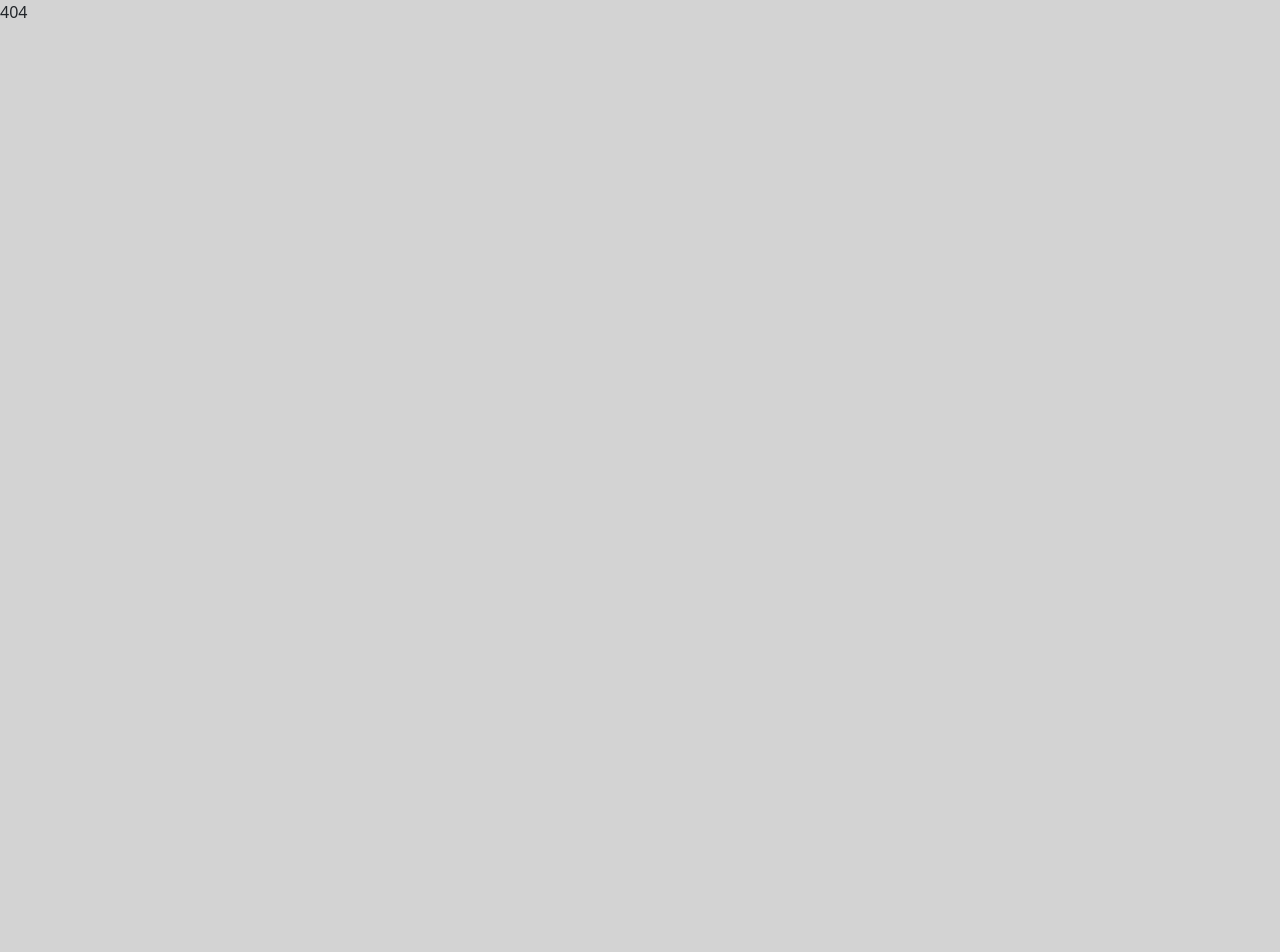
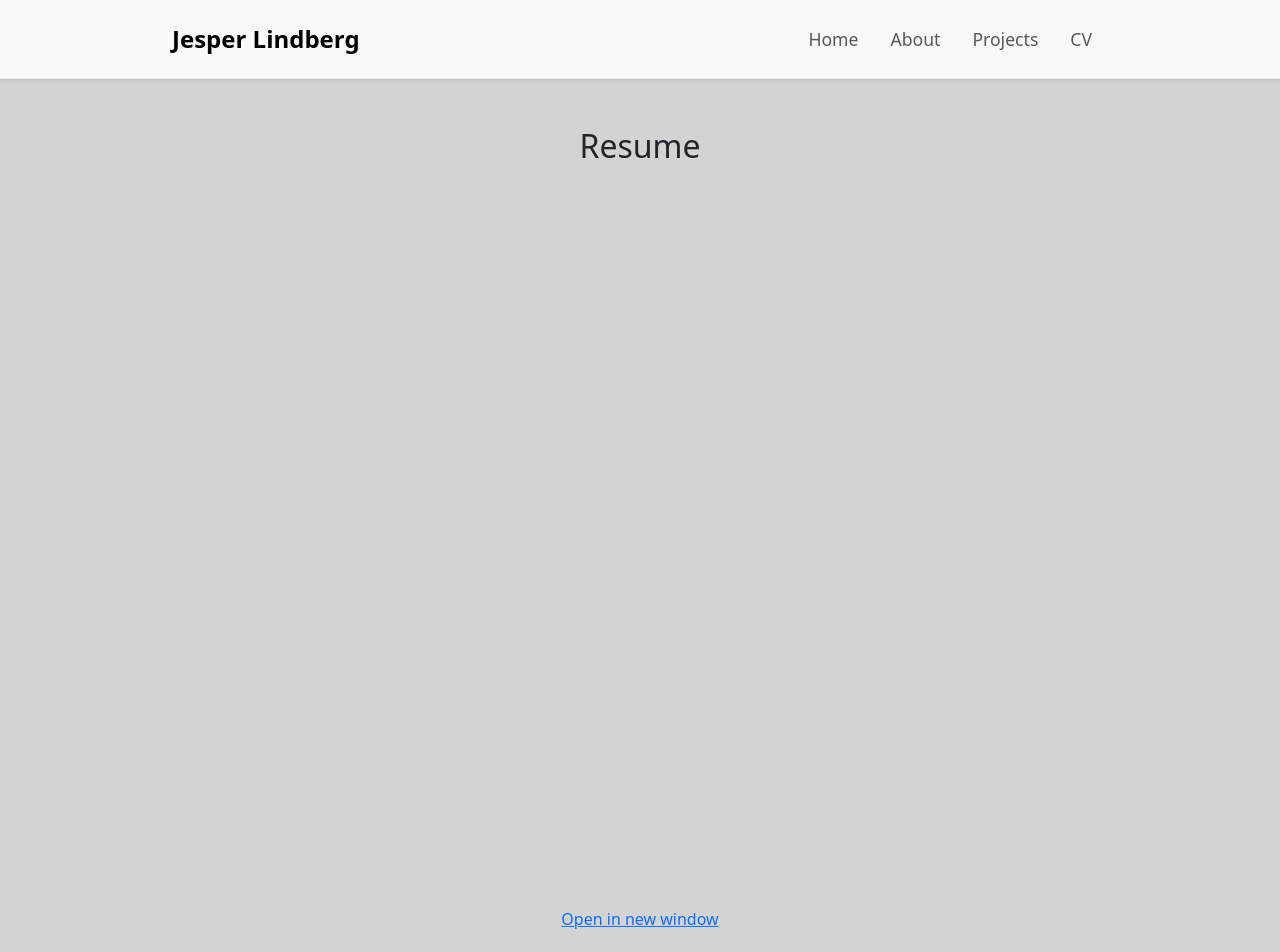
Before and after one commit to Jillypuff/CVWebsite, a React (Vite) app: page /resume in a window 1280 px wide. Before the commit this address had no page. Shown: the top 952 px of the page. Before the commit the page ends 800 px from the top, so only its background shows below. Built offline with nearby package versions, Linux system fonts and the light colour scheme.

Commit message:
added resume to the site

```diff
--- a/src/components/Navbar.tsx
+++ b/src/components/Navbar.tsx
@@ -21,8 +21,8 @@ const Navigation: React.FC = () => {
             <Nav.Link as={Link} to="/projects" className="mx-2">
               Projects
             </Nav.Link>
-            <Nav.Link as={Link} to="/contact" className="mx-2">
-              Contact
+            <Nav.Link as={Link} to="/Resume" className="mx-2">
+              CV
             </Nav.Link>
           </Nav>
         </Navbar.Collapse>
--- /dev/null
+++ b/src/components/Resume.tsx
@@ -0,0 +1,25 @@
+import ResumePDF from "../data/Resumé.pdf";
+
+const Resume = () => {
+  return (
+    <div className="container my-5">
+      <h2 className="text-center mb-4">Resume</h2>
+      <div className="ratio ratio-4x3">
+        <iframe
+          src={ResumePDF}
+          title="Jesper Lindberg CV"
+          width="100%"
+          height="100%"
+          style={{ border: "none" }}
+        ></iframe>
+      </div>
+      <div className="mt-3 text-center">
+      <a href={ResumePDF} target="_blank" rel="noopener noreferrer">
+        Open in new window
+      </a>
+      </div>
+    </div>
+  );
+};
+
+export default Resume;
--- a/src/main.tsx
+++ b/src/main.tsx
@@ -7,6 +7,7 @@ import App from './pages/App.tsx';
 import WorkInProgress from './components/WorkInProgress.tsx';
 
 import Home from './components/Home.tsx';
+import Resume from './components/Resume.tsx';
 
 const router = createBrowserRouter([
   {
@@ -23,8 +24,8 @@ const router = createBrowserRouter([
         element: <WorkInProgress />
       },
       {
-        path: "expertise",
-        element: <WorkInProgress />
+        path: "/resume",
+        element: <Resume />
       },
       {
         path: "projects",
```
Also changed, not shown: 1 other file (tests, documents, lock files or other folders).
